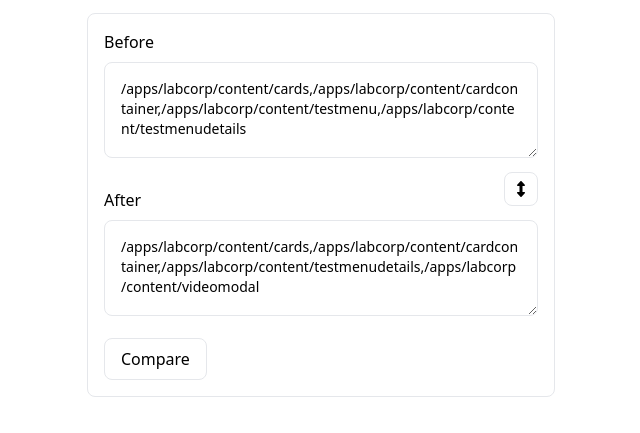
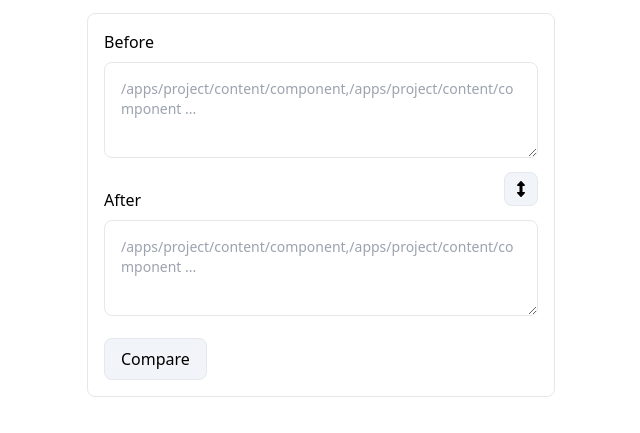
Before and after one commit to danlor6808/aem-policy-diff, a plain HTML site: page index.html in a window 1280 px wide. Shown: the part 67-500 px from the top of the page, without its empty margins (81-721 px from the left). Drawn offline with nearby package versions, Linux system fonts and the light colour scheme.

Commit message:
Removed initial values originally used for testing

```diff
--- a/index.html
+++ b/index.html
@@ -41,8 +41,8 @@
             </div>
             <div class="main md:grid md:gap-2 md:grid-cols-2 md:grid-rows-1"
                 x-data="{
-                    before: '/apps/labcorp/content/cards,/apps/labcorp/content/cardcontainer,/apps/labcorp/content/testmenu,/apps/labcorp/content/testmenudetails',
-                    after: '/apps/labcorp/content/cards,/apps/labcorp/content/cardcontainer,/apps/labcorp/content/testmenudetails,/apps/labcorp/content/videomodal',
+                    before: '',
+                    after: '',
                     list: [], // List that gets condensed into the final list string
                     draftList: [], // Dummy list that the user will interact with
                     added: [],
```
